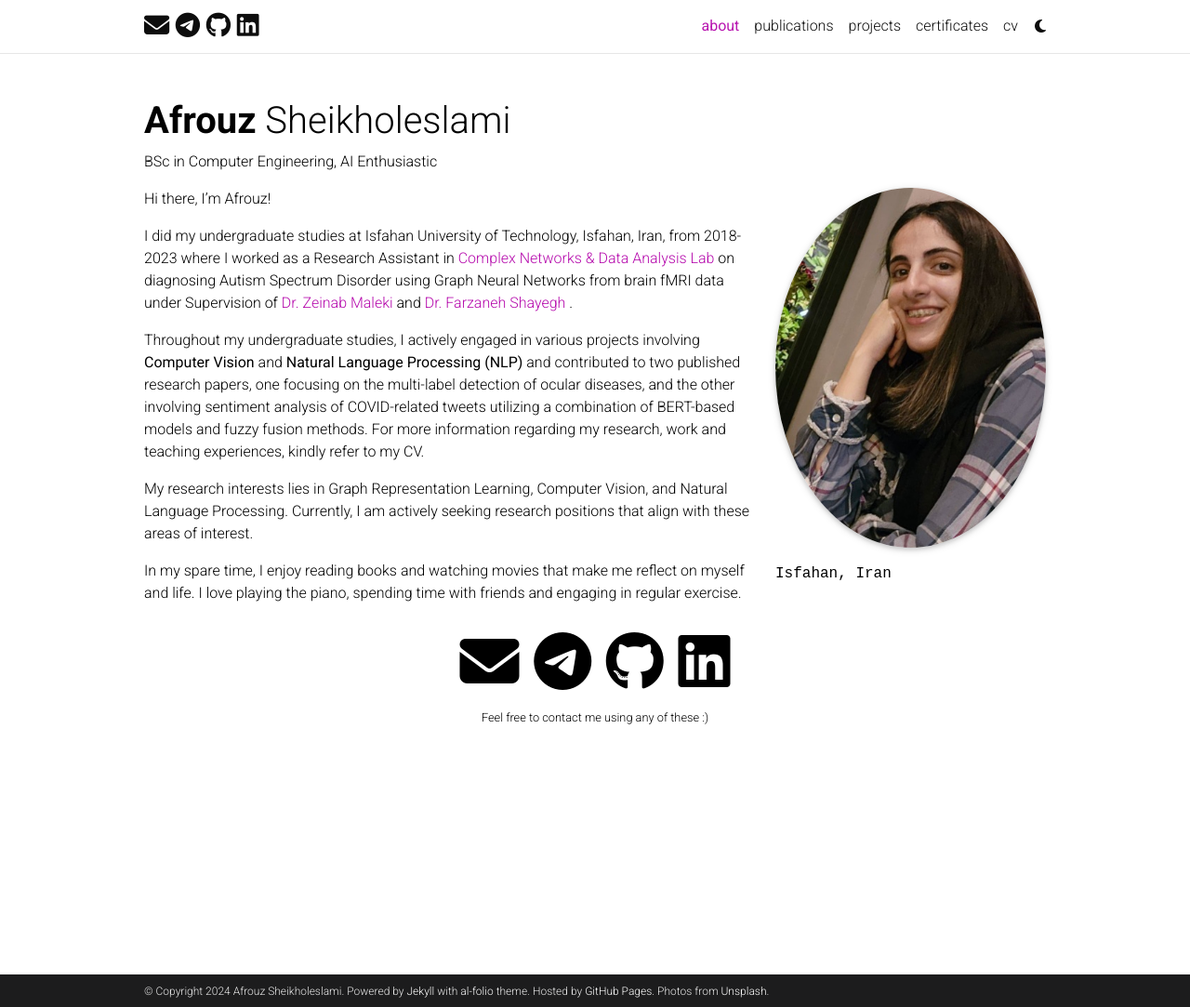
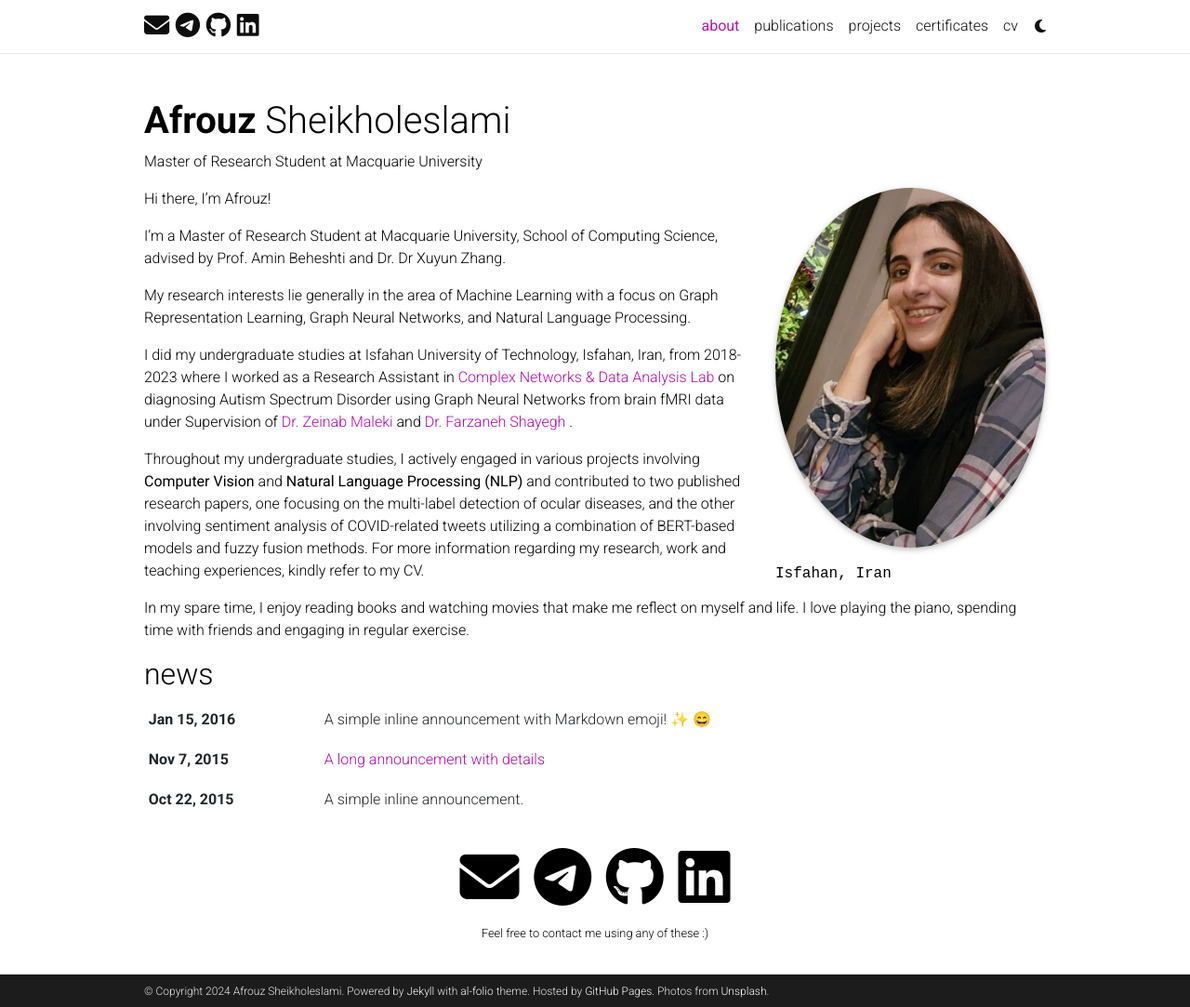
Before and after one commit to afroozsheikh/afroozsheikh.github.io, a Jekyll site: the page built from _pages/about.md, in a window 1280 px wide and 1083 px high. Shown: the whole window at 93% size. Built offline with Jekyll 4.4.1, drawn with Linux system fonts in a browser that asks for light colours; full-size pictures stand in for the smaller copies a plugin makes; emoji names are drawn with the system emoji font; comment, search, counter and statistics services are not loaded; a style sheet for code colours, icons or effects is not loaded.

Commit message:
bio updated

```diff
--- a/_pages/about.md
+++ b/_pages/about.md
@@ -2,7 +2,7 @@
 layout: about
 title: about
 permalink: /
-subtitle: BSc in Computer Engineering, AI Enthusiastic
+subtitle: Master of Research Student at Macquarie University
 
 profile:
   align: right
@@ -21,11 +21,16 @@ Hi there, I'm Afrouz!
 
 <!-- <font size="4.5"> -->
 <!-- As an AI enthusiast, I am genuinely passionate about the advancements and potential of artificial intelligence, which fuels my drive to continuously learn and grow in this field. -->
+
+I'm a Master of Research Student at Macquarie University, School of Computing Science, advised by Prof. Amin Beheshti and Dr. Dr Xuyun Zhang.
+
+My research interests lie generally in the area of Machine Learning with a focus on Graph Representation Learning, Graph Neural Networks, and Natural Language Processing.
+
 I did my undergraduate studies at Isfahan University of Technology, Isfahan, Iran, from 2018-2023 where I worked as a Research Assistant in <a href='https://malekilab.ir/'>Complex Networks & Data Analysis Lab </a> on diagnosing Autism Spectrum Disorder using Graph Neural Networks from brain fMRI data under Supervision of <a href='https://zmaleki.iut.ac.ir/'>Dr. Zeinab Maleki</a> and <a href='https://shayegh.iut.ac.ir/'>Dr. Farzaneh Shayegh </a>.
 
 Throughout my undergraduate studies, I actively engaged in various projects involving <b>Computer Vision</b> and <b>Natural Language Processing (NLP)</b> and contributed to two published research papers, one focusing on the multi-label detection of ocular diseases, and the other involving sentiment analysis of COVID-related tweets utilizing a combination of BERT-based models and fuzzy fusion methods. For more information regarding my research, work and teaching experiences, kindly refer to my CV.
 
-My research interests lies in Graph Representation Learning, Computer Vision, and Natural Language Processing. Currently, I am actively seeking research positions that align with these areas of interest.
+
 
 In my spare time, I enjoy reading books and watching movies that make me reflect on myself and life. I love playing the piano, spending time with friends and engaging in regular exercise.
 
```
Also changed, not shown: other parts of _pages/about.md (+1 -1 lines).
